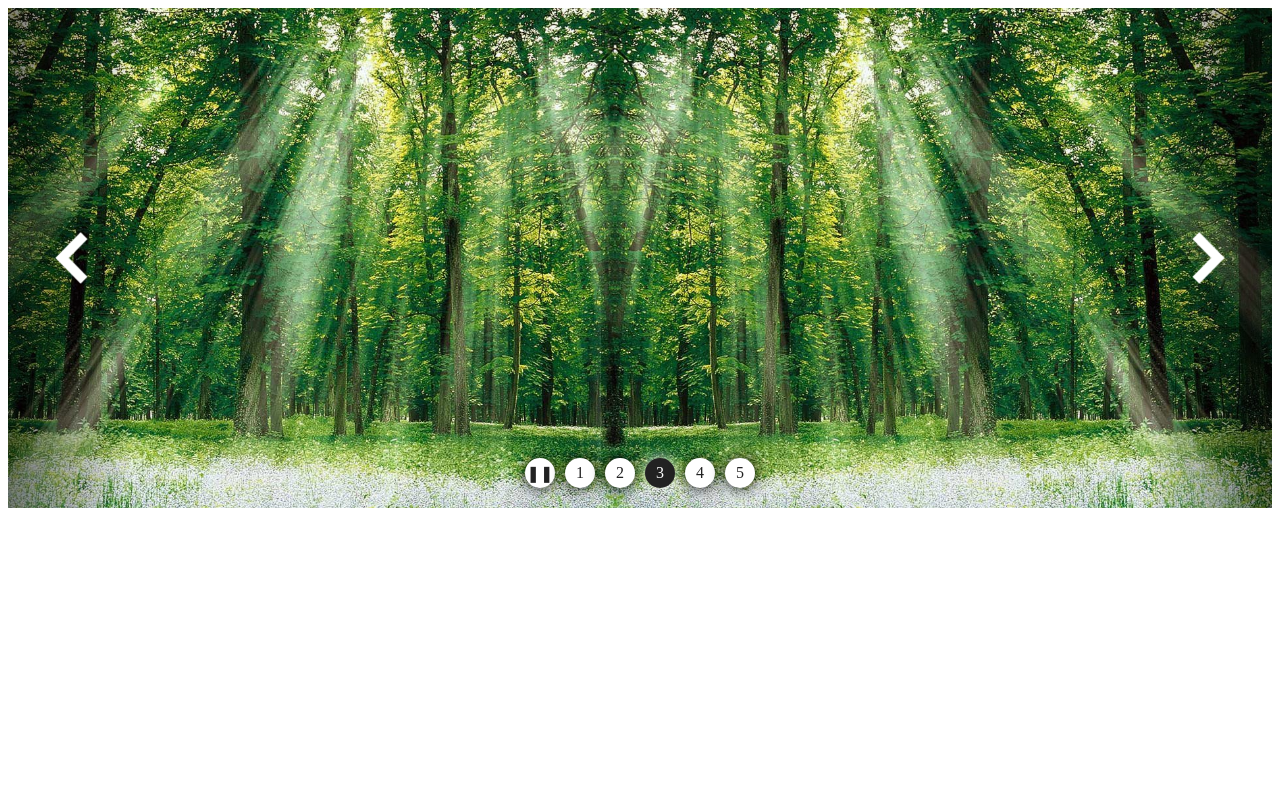
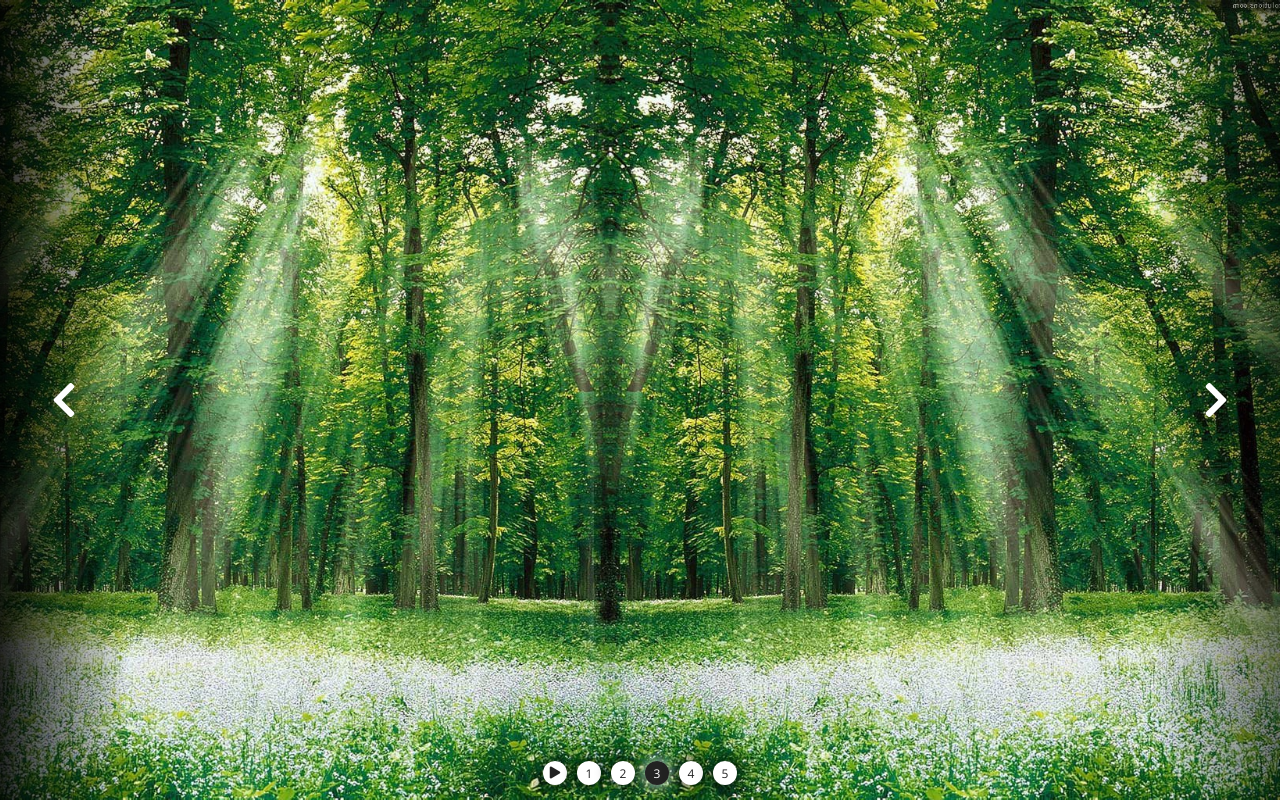
Before and after one commit to Alecto/js-native-slider, a plain HTML site: page index.html in a window 1280 px wide. Drawn offline with nearby package versions, Linux system fonts and the light colour scheme.

Commit message:
улучшения кода: - замена части изображений иконками fontawesome - подключение шрифта open-sans - высота 100vh - улучшение и доработка стиля

```diff
--- a/css/style.css
+++ b/css/style.css
@@ -1,3 +1,17 @@
+* {
+  -webkit-box-sizing: border-box;
+          box-sizing: border-box;
+}
+
+html {
+  font-family: "Open Sans", sans-serif;
+  font-size: 16px;
+}
+
+body {
+  margin: 0;
+}
+
 .container {
   position: relative;
   width: 100%;
@@ -5,7 +19,7 @@
 
 .slides {
   position: relative;
-  height: 500px;
+  height: 100vh;
   margin: 0;
   padding: 0;
   list-style-type: none;
@@ -16,8 +30,6 @@
   z-index: 1;
   top: 0;
   left: 0;
-  -webkit-box-sizing: border-box;
-          box-sizing: border-box;
   width: 100%;
   height: 100%;
   padding: 40px;
@@ -53,18 +65,18 @@
 }
 
 .slides__item:nth-of-type(4) {
-  background-color: green;
+  background-color: blue;
   background-image: url("../img/slide4.jpg");
 }
 
 .slides__item:nth-of-type(5) {
-  background-color: green;
+  background-color: magenta;
   background-image: url("../img/slide5.jpg");
 }
 
 .controls {
   position: absolute;
-  z-index: 10;
+  z-index: 2;
   top: 0;
   left: 0;
   display: none;
@@ -82,7 +94,8 @@
   height: 100%;
   margin: 0;
   cursor: pointer;
-  background-color: rgba(0, 0, 0, 0.35);
+  color: #ffffff;
+  font-size: 40px;
   -webkit-box-align: center;
       -ms-flex-align: center;
           align-items: center;
@@ -125,18 +138,15 @@
   background: linear-gradient(to right, rgba(0, 0, 0, 0.85) 0%, rgba(0, 0, 0, 0) 100%);
 }
 
-.controls img {
-  width: 50%;
-  -webkit-filter: brightness(500%);
-          filter: brightness(500%);
-}
-
 .indicators {
   position: absolute;
-  z-index: 20;
-  bottom: 15px;
+  z-index: 2;
+  bottom: 0;
+  left: calc(50% - 150px);
   display: none;
-  width: 100%;
+  width: 300px;
+  margin-bottom: 10px;
+  font-size: 12px;
   -webkit-box-align: center;
       -ms-flex-align: center;
           align-items: center;
@@ -149,13 +159,13 @@
   display: -webkit-box;
   display: -ms-flexbox;
   display: flex;
-  width: 30px;
-  height: 30px;
+  width: 24px;
+  height: 24px;
   margin: 5px;
   cursor: pointer;
   text-align: center;
   color: #222222;
-  border-radius: 15px;
+  border-radius: 12px;
   background-color: #ffffff;
   -webkit-box-shadow: 0 0 15px #000000;
           box-shadow: 0 0 15px #000000;
--- a/index.html
+++ b/index.html
@@ -3,6 +3,8 @@
 <head>
   <meta charset="UTF-8">
   <title>Document</title>
+  <link rel="stylesheet" href="https://use.fontawesome.com/releases/v5.3.1/css/all.css" integrity="sha384-mzrmE5qonljUremFsqc01SB46JvROS7bZs3IO2EmfFsd15uHvIt+Y8vEf7N7fWAU" crossorigin="anonymous">
+  <link href="https://fonts.googleapis.com/css?family=Open+Sans" rel="stylesheet">
   <link rel="stylesheet" href="css/style.css">
 </head>
 <body>
@@ -18,17 +20,21 @@
     </ul>
 
     <div class="controls">
-	    <div class="controls__item controls__prev" id="previous"><img src="img/prev.png" alt="prev"></div>
-	    <div class="controls__item controls__next" id="next"><img src="img/next.png" alt="next"></div>
+      <div class="controls__item controls__prev" id="previous">
+        <i class="fas fa-chevron-left"></i>
+      </div>
+      <div class="controls__item controls__next" id="next">
+        <i class="fas fa-chevron-right"></i>
+      </div>
     </div>
 
     <div class="indicators">
-			<span class="indicators__pause" id="pause">&#10074;&#10074;</span>
-	    <span class="indicators__item indicators__slideN active" data-slide-to="1" id="slide-1">1</span>
-	    <span class="indicators__item indicators__slideN" data-slide-to="2" id="slide-2">2</span>
-			<span class="indicators__item indicators__slideN" data-slide-to="3" id="slide-3">3</span>
-			<span class="indicators__item indicators__slideN" data-slide-to="4" id="slide-4">4</span>
-			<span class="indicators__item indicators__slideN" data-slide-to="5" id="slide-5">5</span>
+      <span class="indicators__pause" id="pause"><i class="fas fa-play"></i></span>
+      <span class="indicators__item active" data-slide-to="1" id="slide-1">1</span>
+      <span class="indicators__item" data-slide-to="2" id="slide-2">2</span>
+      <span class="indicators__item" data-slide-to="3" id="slide-3">3</span>
+      <span class="indicators__item" data-slide-to="4" id="slide-4">4</span>
+      <span class="indicators__item" data-slide-to="5" id="slide-5">5</span>
     </div>
 
   </div>
--- a/js/main.js
+++ b/js/main.js
@@ -31,13 +31,13 @@ var previousSlide = function () {
 };
 
 var pauseSlideShow = function () {
-  pauseButton.innerHTML = '&#9658;'; // play character
+  pauseButton.innerHTML = '<i class="fas fa-pause"></i>'; // fa-pause
   playing = false;
   clearInterval(slideInterval);
 };
 
 var playSlideShow = function () {
-  pauseButton.innerHTML = '&#10074;&#10074;'; // pause character
+  pauseButton.innerHTML = '<i class="fas fa-play"></i>'; // fa-play
   playing = true;
   slideInterval = setInterval(nextSlide,2000);
 };
```
Also changed, not shown: img/next.png (deleted), img/prev.png (deleted), 1 other file. Lines whose indentation alone changed are shown as unchanged.
